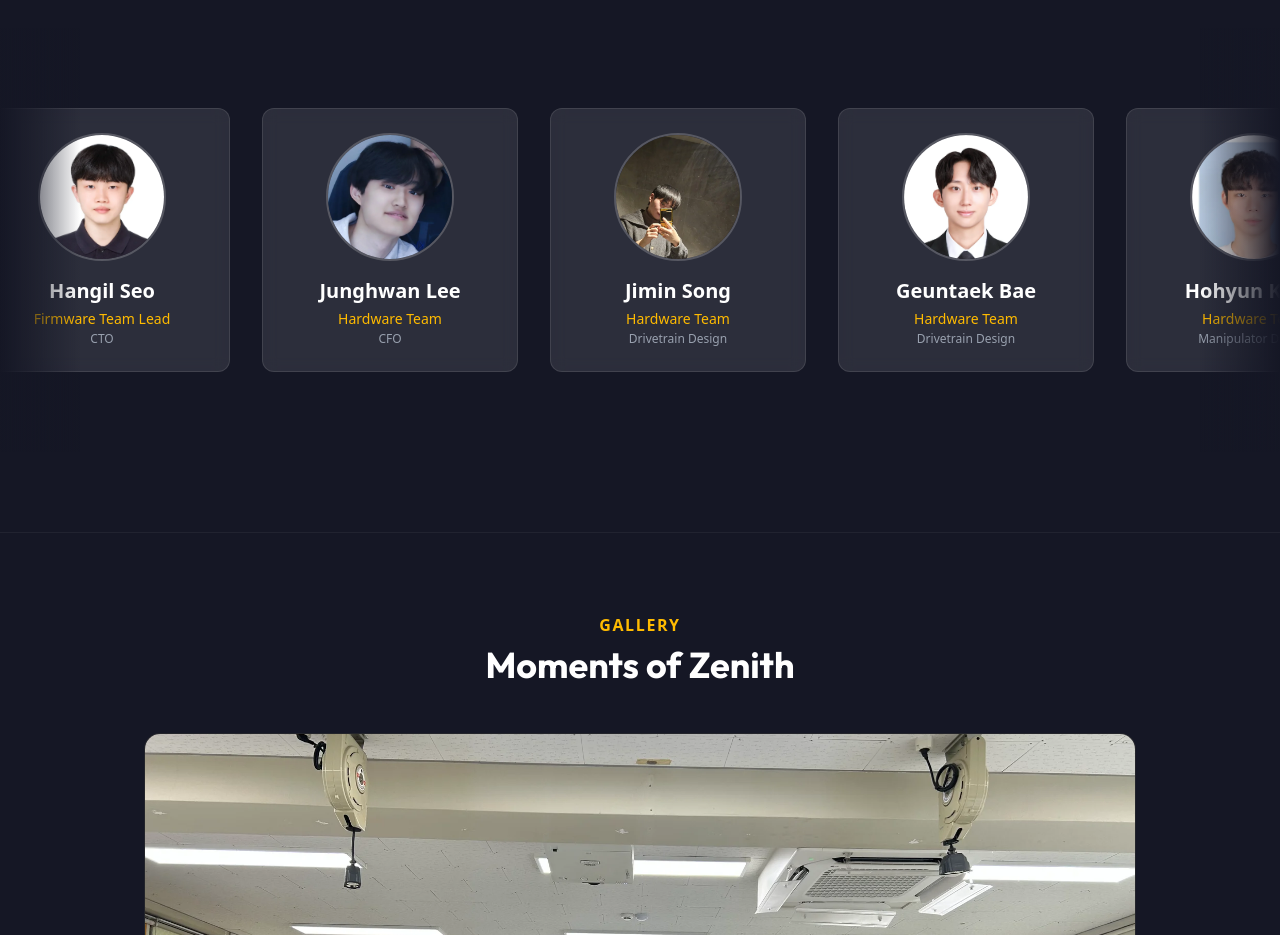
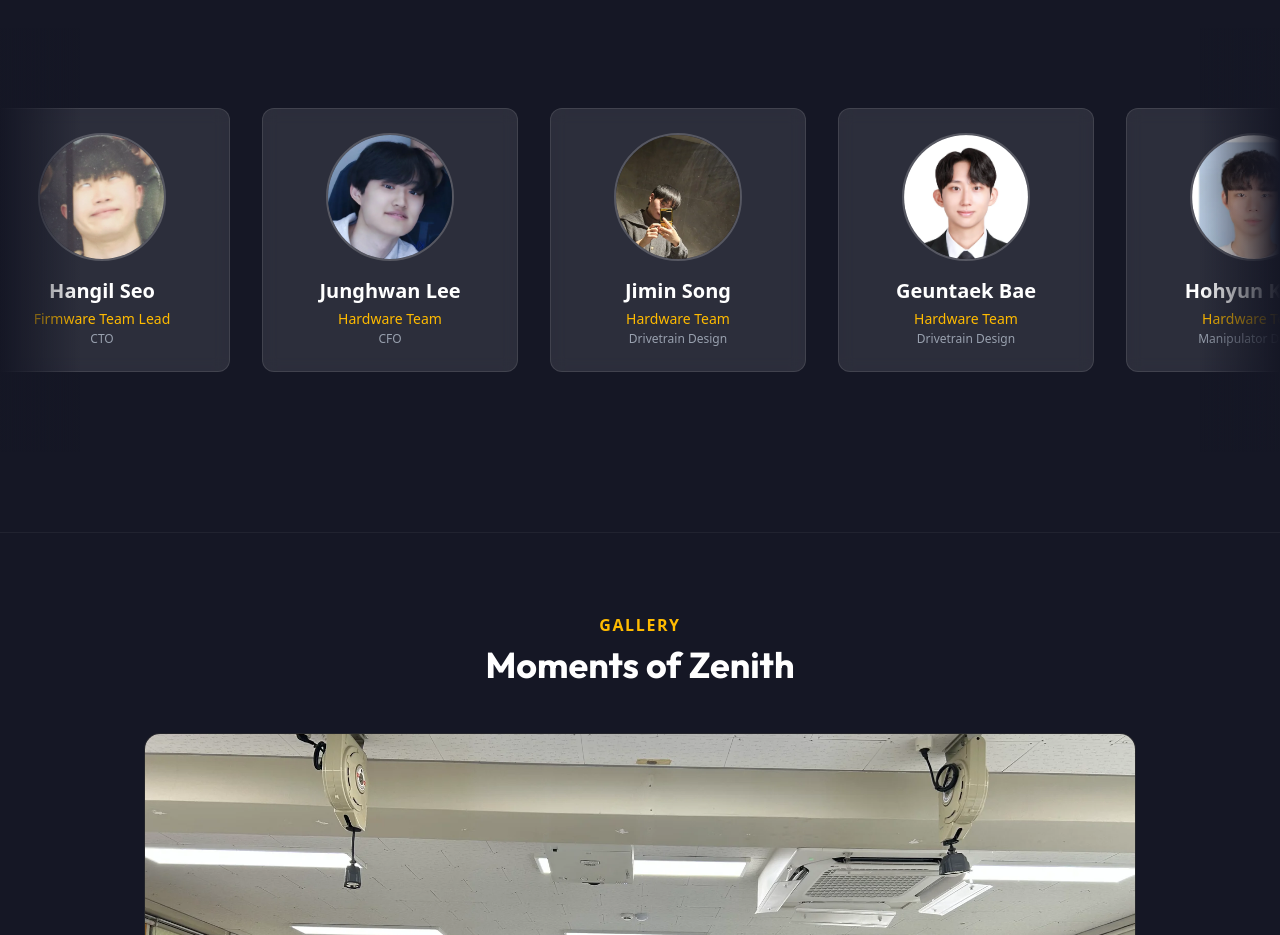
Before and after one commit to ZenithSpace/zenith.github.io, a React (Vite) app in the folder zenith-web/: page / in a window 1280 px wide. Shown: the part 4220-5155 px from the top of the page. Built offline with nearby package versions, Linux system fonts and the light colour scheme; a web font is replaced by a local one.

Commit message:
Fix Open Graph metadata and update team images

```diff
--- a/zenith-web/index.html
+++ b/zenith-web/index.html
@@ -11,7 +11,7 @@
     content="Zenith Space, SeoulTech, Robotics, Mars Rover, URC, University Rover Challenge, Aerospace, Engineering" />
   <meta property="og:title" content="Zenith Space" />
   <meta property="og:description" content="Our Dream, Your Future." />
-  <meta property="og:image" content="https://zenith.or.kr/assets/og_image.jpg" />
+  <meta property="og:image" content="https://zenith.or.kr/og-image.jpg" />
   <meta property="og:type" content="website" />
 </head>
 
--- a/zenith-web/src/data/team.ts
+++ b/zenith-web/src/data/team.ts
@@ -23,14 +23,14 @@ export const getTeamMembers = () => {
             nameKo: "강윤구",
             team: "Team Principal",
             role: "CEO",
-            image: "/assets/team/yoongu_kang.webp"
+            image: "/assets/team/yoongu_kang_new.webp"
         },
         {
             nameEn: "Hangil Seo",
             nameKo: "서한길",
             team: "Firmware Team Lead",
             role: "CTO",
-            image: "/assets/team/hangil_seo_new.webp"
+            image: "/assets/team/hangil_seo_final.webp"
         },
         {
             nameEn: "Junghwan Lee",
```
Also changed, not shown: zenith-web/public/og-image.jpg (added).
